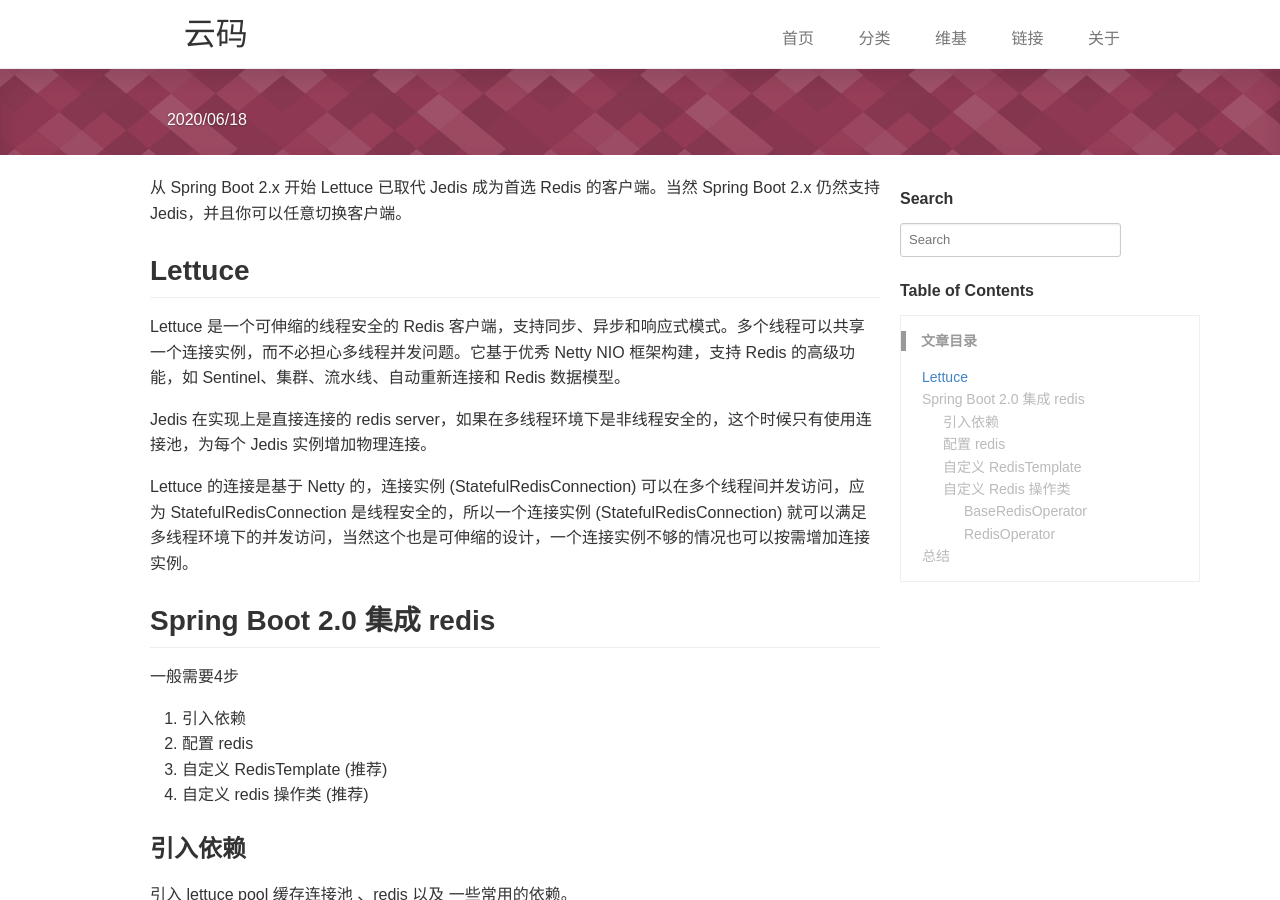
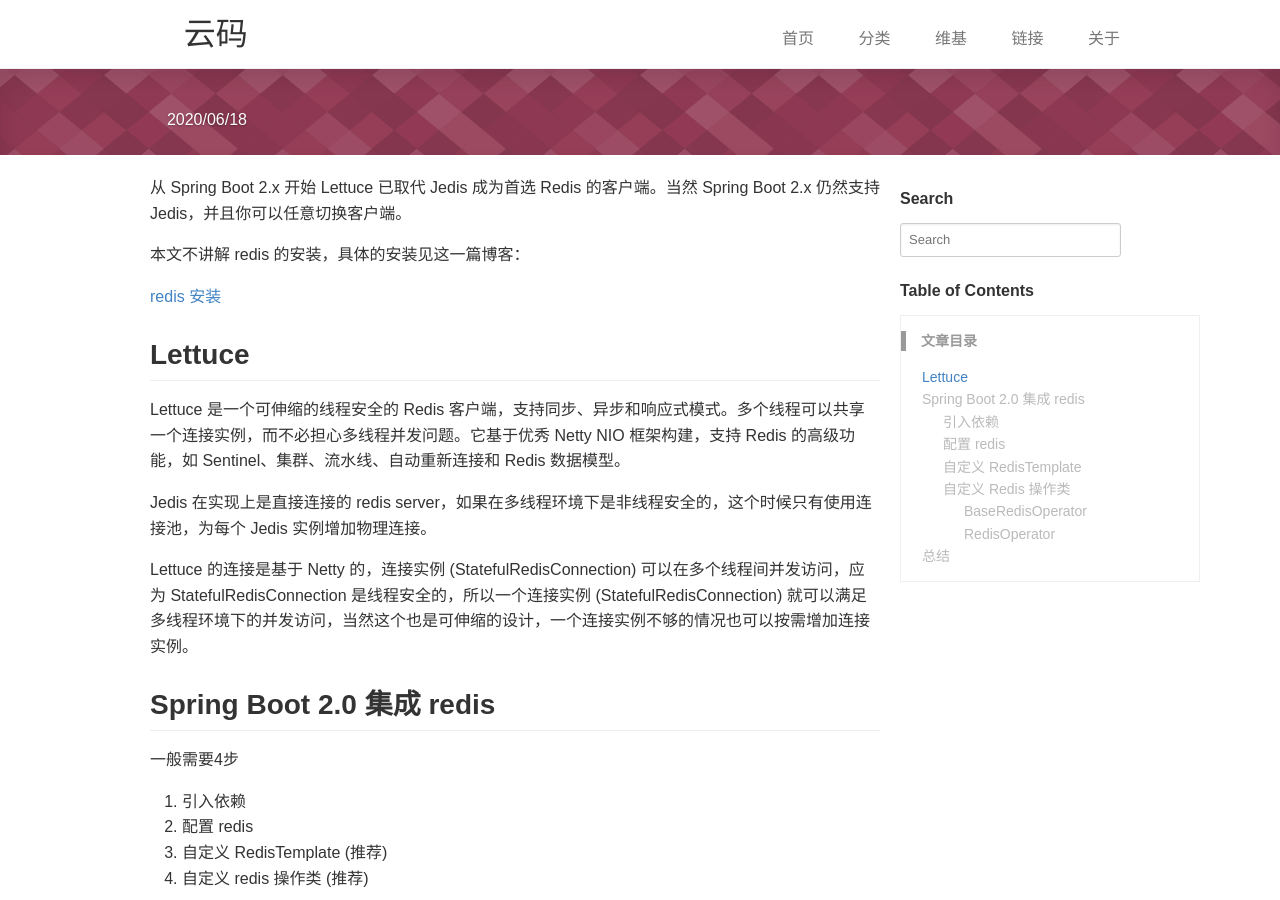
Before and after one commit to piterjia/piterjia.github.io, a Jekyll site: the page built from _posts/spring/2020-03-08-spring-boot-redis.md, in a window 1280 px wide and 900 px high. Built offline with Jekyll 4.4.1, drawn with Linux system fonts in a browser that asks for light colours; some web fonts are replaced; our own code applies the rules of GitHub Pages for plain Markdown files; comment, search, counter and statistics services are not loaded.

Commit message:
Spring Boot 集成 redis

```diff
--- a/_posts/spring/2020-03-08-spring-boot-redis.md
+++ b/_posts/spring/2020-03-08-spring-boot-redis.md
@@ -7,6 +7,10 @@ keywords: SpringBoot, redis, Jedis, Lettuce
 ---
 
 从 Spring Boot 2.x 开始 Lettuce 已取代 Jedis 成为首选 Redis 的客户端。当然 Spring Boot 2.x 仍然支持 Jedis，并且你可以任意切换客户端。
+
+本文不讲解 redis 的安装，具体的安装见这一篇博客：
+
+[redis 安装](../redis/2020-03-08-redis-install.md)
 
 ## Lettuce
 
```
